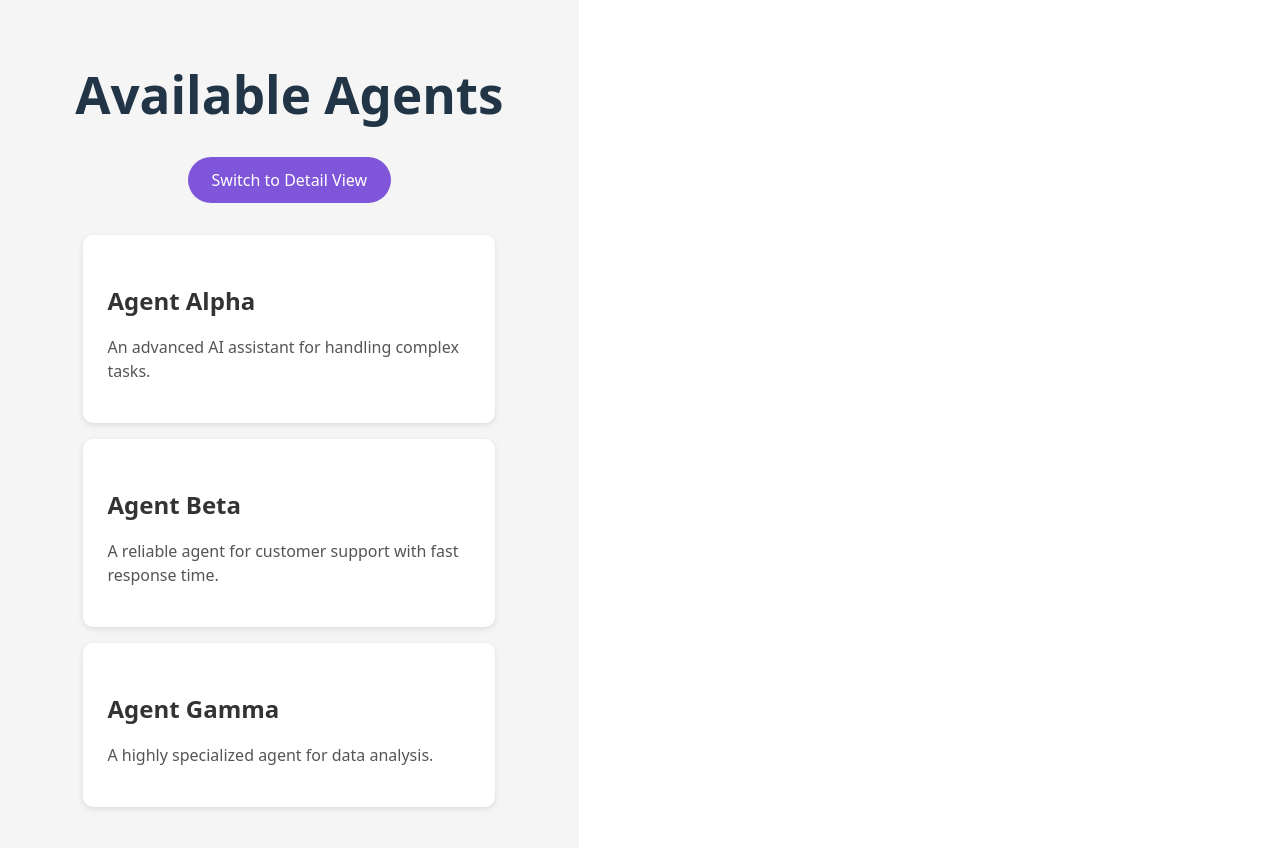
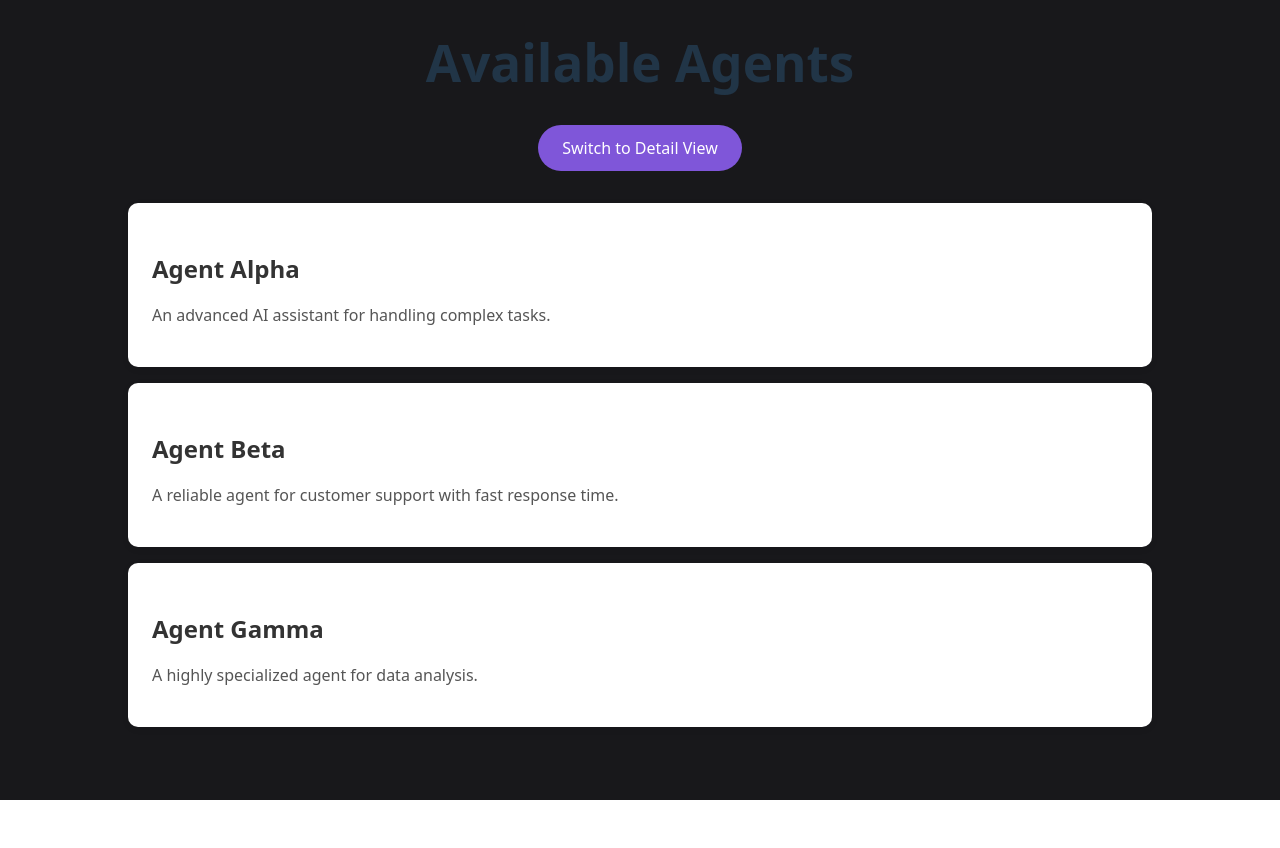
Before and after one commit to alvin-zhaf/Iris-deploy, a React (Vite) app in the folder frontend/: page /agents in a window 1280 px wide. Shown: the top 848 px of the page. After the commit the page ends 800 px from the top, so only its background shows below. Built offline with nearby package versions, Linux system fonts and the light colour scheme.

Commit message:
improvements on agents page

```diff
--- a/frontend/src/screens/Agents.tsx
+++ b/frontend/src/screens/Agents.tsx
@@ -3,12 +3,12 @@ import styled from "styled-components";
 
 // Basic styling for the page
 const Container = styled.div`
-  padding: 2rem;
-  background-color: #f5f5f5;
+  background-color: #18181b;
   height: 100vh;
   display: flex;
   flex-direction: column;
   align-items: center;
+  width: 100vw;
 `;
 
 const AgentListContainer = styled.div`
```
